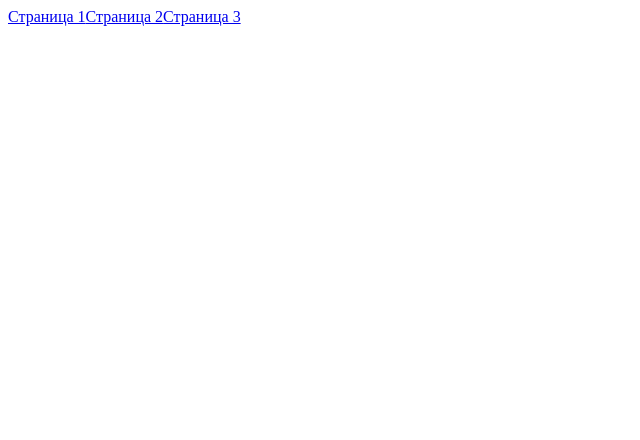
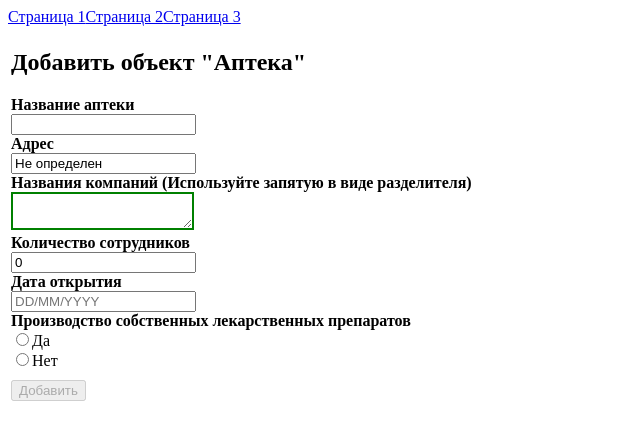
Before and after one commit to HalievJanat/pharmacy, an Angular app in the folder digital-department-application/: page /page2 in a window 1280 px wide. Before the commit this address led to /. Shown: the top 440 px of the page, without its empty margins (0-640 px from the left). Built offline with nearby package versions, Linux system fonts and the light colour scheme.

Commit message:
Подредактирована страница 1 и добавлена страница 2

```diff
--- a/digital-department-application/src/app/app.module.ts
+++ b/digital-department-application/src/app/app.module.ts
@@ -2,19 +2,23 @@ import { NgModule } from '@angular/core';
 import { BrowserModule } from '@angular/platform-browser';
 
 import { Page1Component } from './page1/page1.component';
+import { Page2Component } from './page2/page2.component';
 import { Page3Component } from './page3/page3.component';
 import { AppComponent } from './app.component';
 import { FormsModule, ReactiveFormsModule } from '@angular/forms';
 import { RouterModule, Routes } from '@angular/router';
 
 const appRoutes: Routes = [
-  { path: '', component: Page1Component }
+  { path: '', component: Page1Component },
+  { path: 'page2', component: Page2Component },
+  { path: 'page3', component: Page3Component }
 ];
 
 @NgModule({
   declarations: [
     AppComponent,
     Page1Component,
+    Page2Component,
     Page3Component
   ],
   imports: [
--- a/digital-department-application/src/app/page1/page1.component.html
+++ b/digital-department-application/src/app/page1/page1.component.html
@@ -108,11 +108,11 @@
           <textarea [(ngModel)]="structureSelected" name="structureSelected"></textarea>
         </div>
         <label><b>Количество в упаковке</b></label><br>
-        <input name="count" [(ngModel)]="selectedTask.count" pattern="[0-9]*">
+        <input name="count" [(ngModel)]="selectedTask.count" (keydown)="rejectNonNumeric($event)">
       </div>
       <div>
         <label><b>Срок годности</b></label><br>
-        <input name="expirationDate" [(ngModel)]="selectedTask.expirationDate" #creatorin = "ngModel" required/>
+        <input name="expirationDate" [(ngModel)]="selectedTask.expirationDate" #creatorin = "ngModel" required maxlength="10" (input)="onDateInput($event)" placeholder="DD/MM/YYYY">
         <div [hidden] = "creatorin.valid || creatorin.untouched" class = "alert">
             Это поле обязательно для заполнения!
         </div>
--- /dev/null
+++ b/digital-department-application/src/app/page2/page2.component.css
@@ -0,0 +1,11 @@
+.alert {
+    background-color: #e7bdbb;
+    color: rgb(160, 55, 55);
+    width: 169px;
+    height: 35px;
+    border-radius: 4px;
+}
+input.ng-touched.ng-invalid {border:solid red 2px;}
+input.ng-touched.ng-valid {border:solid green 2px;}
+textarea {border: solid green 2px;}
+select {border: solid green 2px;}
--- /dev/null
+++ b/digital-department-application/src/app/page2/page2.component.html
@@ -0,0 +1,107 @@
+<table>
+    <tr>
+      <td style="vertical-align: top; width: 800px;">
+    <h2>Добавить объект "Аптека"</h2>
+      <div>
+        <label><b>Название аптеки</b></label><br>
+        <input name="name" [(ngModel)]="newTask.name" #titlein = "ngModel" required/>
+        <div [hidden] = "titlein.valid || titlein.untouched" class = "alert">
+            Это поле обязательно для заполнения!
+        </div>
+      </div>
+      <div>
+        <label><b>Адрес </b></label><br>
+        <input name="address" [(ngModel)]="newTask.address">
+    </div>
+      <div>
+        <label><b>Названия компаний (Используйте запятую в виде разделителя)</b></label><br>
+        <textarea [(ngModel)]="nameCompany" name="namesCompany"></textarea>
+      </div>
+      <div>
+        <label><b>Количество сотрудников</b></label><br>
+        <input name="count" [(ngModel)]="newTask.count" (keydown)="rejectNonNumeric($event)">
+      </div>
+      <div>
+        <label><b>Дата открытия</b></label><br>
+        <input name="dateOpen" [(ngModel)]="newTask.dateOpen" #creatorin = "ngModel" required maxlength="10" (input)="onDateInput($event)" placeholder="DD/MM/YYYY">
+        <div [hidden] = "creatorin.valid || creatorin.untouched" class = "alert">
+            Это поле обязательно для заполнения!
+        </div>
+      </div>
+      <div>
+        <label><b>Производство собственных лекарственных препаратов</b></label><br>
+        <input type="radio" name="production" value=true [(ngModel)]="newTask.production">Да<br>
+        <input type="radio" name="production" value=false  [(ngModel)]="newTask.production">Нет<br>
+      </div>
+      <button style = "margin-top: 10px;" (click)="addTask(titlein, creatorin)" [disabled]="titlein.invalid || creatorin.invalid">Добавить</button><br>
+
+        <div *ngIf = "tasks.length>0">
+          <select [(ngModel)]="selectedTaskNumberForEdit">
+            <option *ngFor="let task of tasks" [value]="task.number">{{ task.number }}</option>
+          </select>
+          <button style = "margin-top: 10px;" (click)="loadTaskForEditing()">Редактировать задачу</button>
+        </div>
+
+        <p></p>
+        <div *ngIf = "tasks.length>0">
+          <table border='5' widht='500' height='100' align='center' bgcolor='white'>
+            <tr>
+            <td>Номер</td>
+            <td>Название аптеки</td>
+            <td>Адрес аптеки</td>
+            <td>Названия компаний</td>
+            <td>Количество сотрудников</td>
+            <td>Дата открытия</td>
+            <td>Производство собственных лекарственных препаратов</td>
+            </tr>
+            <tr *ngFor="let task of tasks" height='50%'>
+            <th> {{task.number}} </th>
+            <th> {{task.name}} </th>
+            <th> {{task.address}} </th>
+            <th> <div *ngFor="let element of task.namesCompany"> {{element}} </div></th>
+            <th> {{task.count}} </th>
+            <th> {{task.dateOpen}} </th>
+            <th> {{task.production}} </th>
+            </tr>
+          </table>
+        </div>
+
+    <td style="vertical-align: top;">
+      <div *ngIf = "selectedTask!=null">
+        <h2>Редактировать задачу</h2>
+      <div>
+        <label><b>Название аптеки</b></label><br>
+        <input name="name" [(ngModel)]="selectedTask.name" #titlein = "ngModel" required/>
+        <div [hidden] = "titlein.valid || titlein.untouched" class = "alert">
+            Это поле обязательно для заполнения!
+        </div>
+      </div>
+      <div>
+        <label><b> Адрес </b></label><br>
+        <input name="address" [(ngModel)]="selectedTask.address">
+    </div>
+      <div>
+        <div>
+          <label><b> Названия компаний (Используйте запятую в виде разделителя)</b></label><br>
+          <textarea [(ngModel)]="nameCompanySelected" name="nameCompanySelected"></textarea>
+        </div>
+        <label><b>Количество в сотрудников</b></label><br>
+        <input name="count" [(ngModel)]="selectedTask.count" (keydown)="rejectNonNumeric($event)">
+      </div>
+      <div>
+        <label><b>Дата открытия</b></label><br>
+        <input name="dateOpen" [(ngModel)]="selectedTask.dateOpen" #creatorin = "ngModel" required maxlength="10" (input)="onDateInput($event)" placeholder="DD/MM/YYYY">
+        <div [hidden] = "creatorin.valid || creatorin.untouched" class = "alert">
+            Это поле обязательно для заполнения!
+        </div>
+      </div>
+      <div>
+        <label><b>Производство собственных лекарственных препаратов</b></label><br>
+        <input type="radio" name="production2" value=true [(ngModel)]="selectedTask.production">Да<br>
+        <input type="radio" name="production2" value=false  [(ngModel)]="selectedTask.production">Нет<br>
+      </div>
+      <button style = "margin-top: 10px;" (click)="updateTask()" [disabled]="titlein.invalid || creatorin.invalid">Сохранить</button><br>
+    </div>
+    </td>
+    </tr>
+  </table>
--- /dev/null
+++ b/digital-department-application/src/app/page2/page2.component.ts
@@ -0,0 +1,69 @@
+import { Component} from '@angular/core';
+import { NgModel } from '@angular/forms';
+
+export interface Pharmacy {
+  number: number;
+  count: number;
+  address: string;
+  name?: string;
+  dateOpen?: Date;
+  production: boolean;
+  namesCompany?: string[];
+}
+@Component({
+  selector: 'page2.component',
+  templateUrl: './page2.component.html',
+  styleUrls: ['./page2.component.css']
+})
+export class Page2Component {
+  nameCompany: string = '';
+  nameCompanySelected: string = '';
+  tasks: Pharmacy[] = [];
+  newTask: Pharmacy = {
+    number: 0,
+    count: 0,
+    address: 'Не определен',
+    production: false
+  };
+  filteredTasks: Pharmacy[] = [];
+  selectedTaskNumber: string = 'all';
+  selectedTaskNumberForEdit: number = 1;
+  selectedTask: Pharmacy | null = null;
+  addTask(titlein: NgModel, creatorin: NgModel) {
+    this.newTask.namesCompany = this.nameCompany.split(',');
+    this.newTask.number = this.tasks.length + 1;
+    this.tasks.push(this.newTask);
+    titlein.control.markAsUntouched();
+    creatorin.control.markAsUntouched();
+    this.resetForm();
+  }
+  resetForm() {
+    this.newTask = {
+      number: 0,
+      count: 0,
+      address: 'Не определен',
+      production: false
+    };
+  }
+  loadTaskForEditing() {
+    this.selectedTask = this.tasks[this.selectedTaskNumberForEdit-1];
+  }
+  updateTask() {
+    if (this.selectedTask != null)
+      this.selectedTask.namesCompany = this.nameCompanySelected.split(',');
+    this.selectedTask = null;
+  }
+  rejectNonNumeric(event: { key: string; preventDefault: () => void; }): void {
+    // Если введенное значение не является числом, запретим его ввод
+    if (event.key && !event.key.match(/^\d+$/)) {
+      event.preventDefault();
+    }
+  }
+  onDateInput(event: any) {
+    const input = event.target.value;
+    const formattedInput = input
+      .replace(/\D/g, '')
+      .replace(/(\d{2})(\d{2})(\d{0,4})/, '$1/$2/$3');
+    event.target.value = formattedInput;
+  }
+}
```
